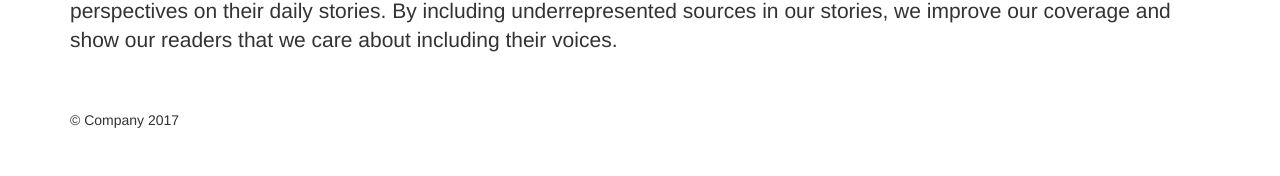
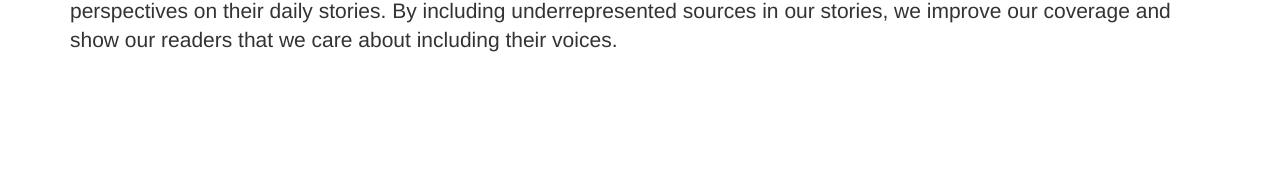
Before and after one commit to greglinch/sourcelist, a Django app: page /about in a window 1280 px wide. Shown: the part 624-800 px from the top of the page. Run offline with Django 3.2, Linux system fonts and the light colour scheme; parts of the project's set-up code (start-up, migrations or seed data) failed here and were passed over; some libraries are stand-ins or nearby versions.

Commit message:
comment out footer for now

```diff
--- a/templates/footer.html
+++ b/templates/footer.html
@@ -1,3 +1,3 @@
 <footer class="footer">
-    <p>&copy; Company 2017</p>
+    <!-- <p>&copy; Company 2017</p> -->
 </footer>
```
